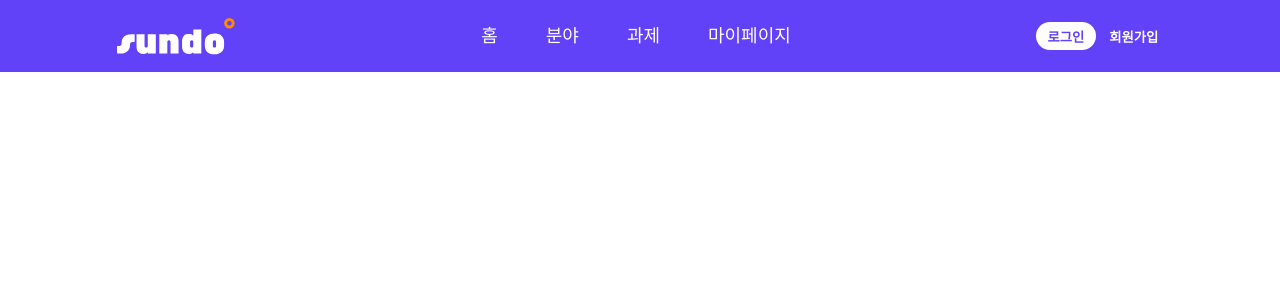
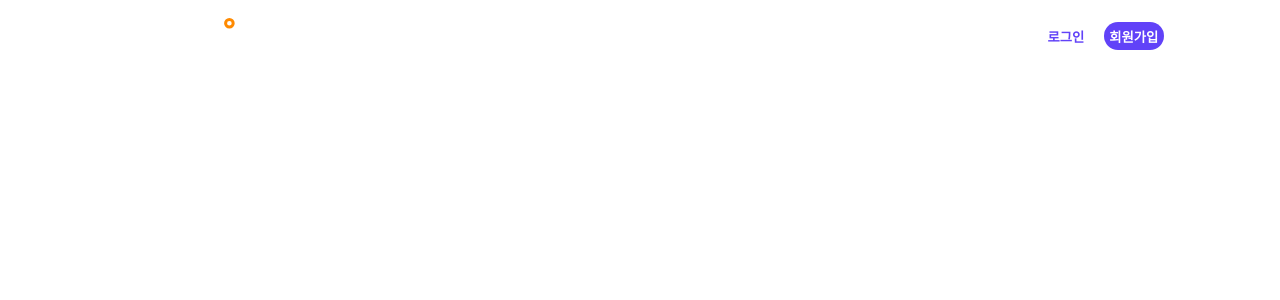
Before and after one commit to GSM-Not-Easy/Sundo-Frontend, a React (Create React App) app: page / in a window 1280 px wide. Shown: the top 300 px of the page. Built offline with nearby package versions, Linux system fonts and the light colour scheme.

Commit message:
Update headers props

```diff
--- a/src/components/Header/index.jsx
+++ b/src/components/Header/index.jsx
@@ -1,6 +1,6 @@
 // eslint-disable-next-line no-unused-vars
-import LogoIcon from "../../assets/svg/LogoIcon";
-import * as S from "./style";
+import LogoIcon from '../../assets/svg/LogoIcon';
+import * as S from './style';
 
 const Header = () => {
   return (
@@ -9,7 +9,7 @@ const Header = () => {
         <S.LogoContainer>
           <LogoIcon />
         </S.LogoContainer>
-        <S.MenuContainer>
+        <S.MenuContainer color='white'>
           <S.MenuTitle>홈</S.MenuTitle>
           <S.MenuTitle>분야</S.MenuTitle>
           <S.MenuTitle>과제</S.MenuTitle>
--- a/src/components/Header/style.js
+++ b/src/components/Header/style.js
@@ -3,7 +3,7 @@ import styled from 'styled-components';
 export const HeaderWrapper = styled.div`
   width: 100vw;
   height: 4.5rem;
-  background-color: #6142f8;
+  background-color: '(0, 0, 0, 0.5)';
 `;
 
 export const HeaderContainer = styled.div`
@@ -23,10 +23,11 @@ export const MenuContainer = styled.div`
   display: flex;
   align-items: center;
   gap: 3rem;
+  span {
+    color: ${(props) => (props.color === 'white' ? 'white' : 'black')};
+  }
 `;
-
 export const MenuTitle = styled.span`
-  color: white;
   font-size: 1.125rem;
   cursor: pointer;
 `;
```
